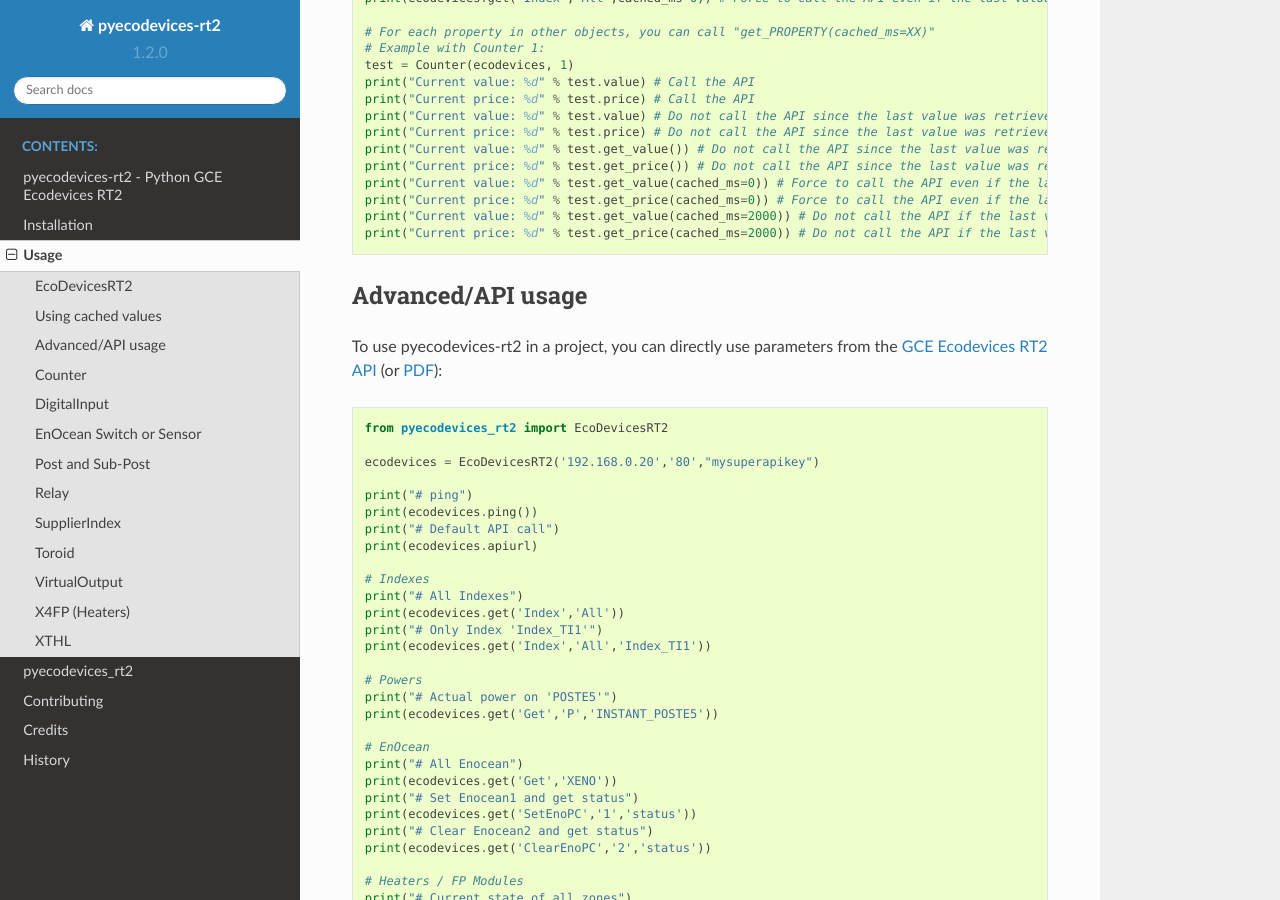
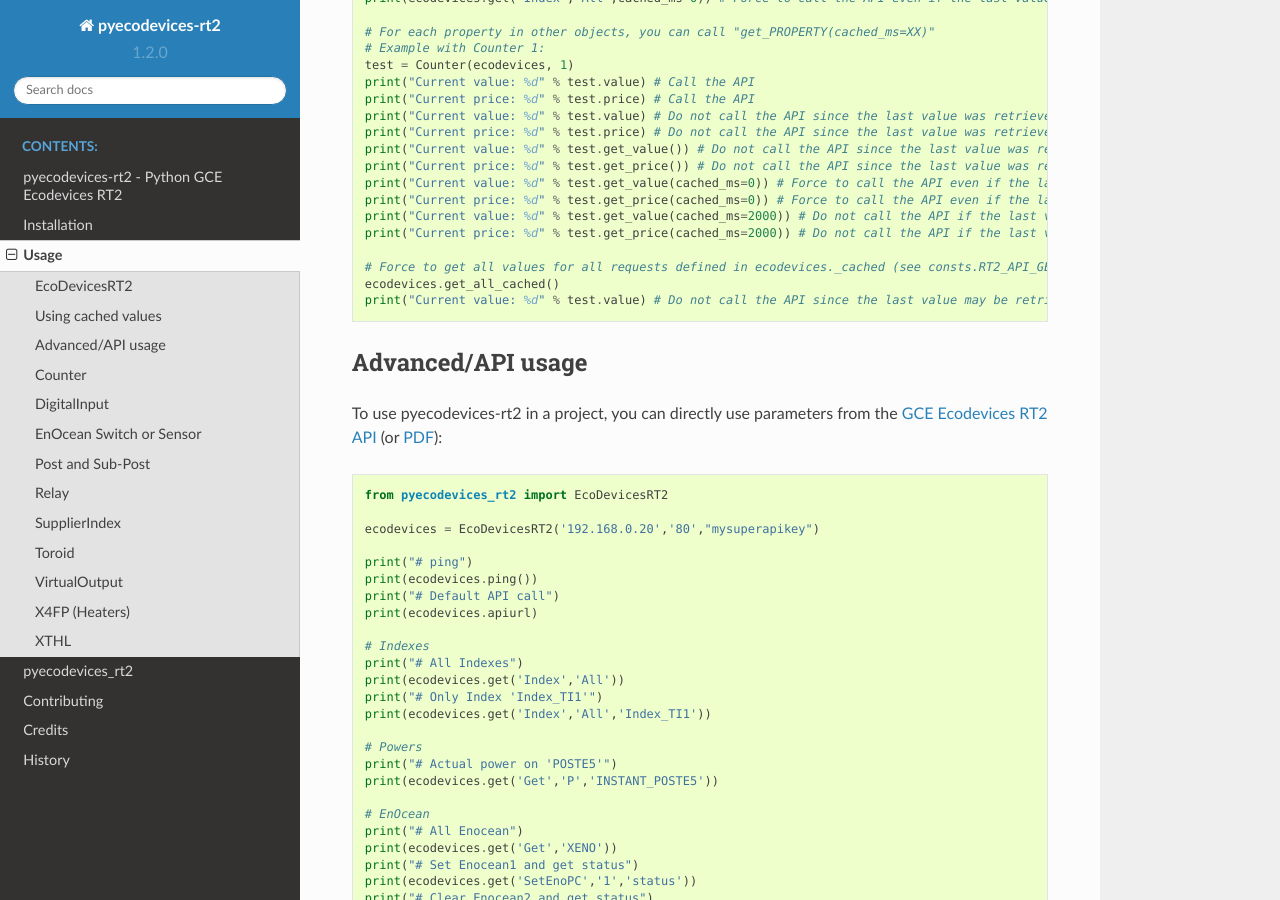
Before and after one commit to pcourbin/pyecodevices_rt2, a Sphinx documentation site: the page built from docs/usage.rst, in a window 1280 px wide and 900 px high, scrolled down 1028 px. Built offline with Sphinx 7.4.7 and the Read the Docs theme 2.0.0, drawn with Linux system fonts in a browser that asks for light colours.

Commit message:
Add get_all_cached function

```diff
--- a/HISTORY.rst
+++ b/HISTORY.rst
@@ -1,6 +1,11 @@
 =======
 History
 =======
+
+1.2.1 (2021-05-15)
+------------------
+
+* Add "get_all_cached" function to call all resquests to get a cached value.
 
 1.2.0 (2021-05-14)
 ------------------
--- a/docs/usage.rst
+++ b/docs/usage.rst
@@ -53,6 +53,12 @@ You can defined a maximum value (in milliseconds) during which you consider an A
     print("Current price: %d" % test.get_price(cached_ms=0)) # Force to call the API even if the last value was retrieved less than 1s (1000ms) ago
     print("Current value: %d" % test.get_value(cached_ms=2000)) # Do not call the API if the last value was retrieved less than 2s (2000ms) ago
     print("Current price: %d" % test.get_price(cached_ms=2000)) # Do not call the API if the last value was retrieved less than 2s (2000ms) ago
+
+    # Force to get all values for all requests defined in ecodevices._cached (see consts.RT2_API_GET_LINK_CACHED to default requests cached)
+    ecodevices.get_all_cached()
+    print("Current value: %d" % test.value) # Do not call the API since the last value may be retrieved less than 1s (1000ms) ago
+
+
 
 
 
```
Also changed, not shown: 2 other files.
